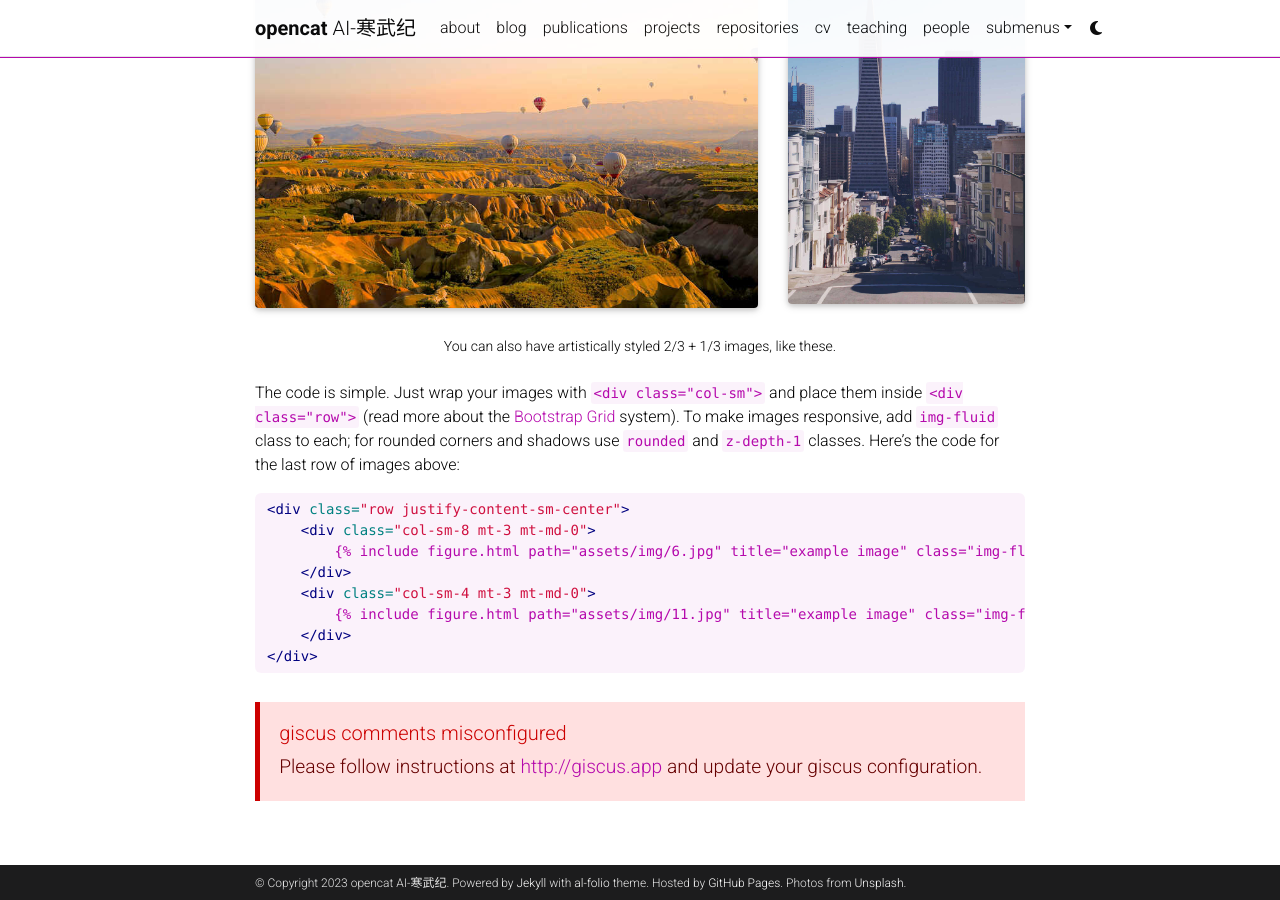
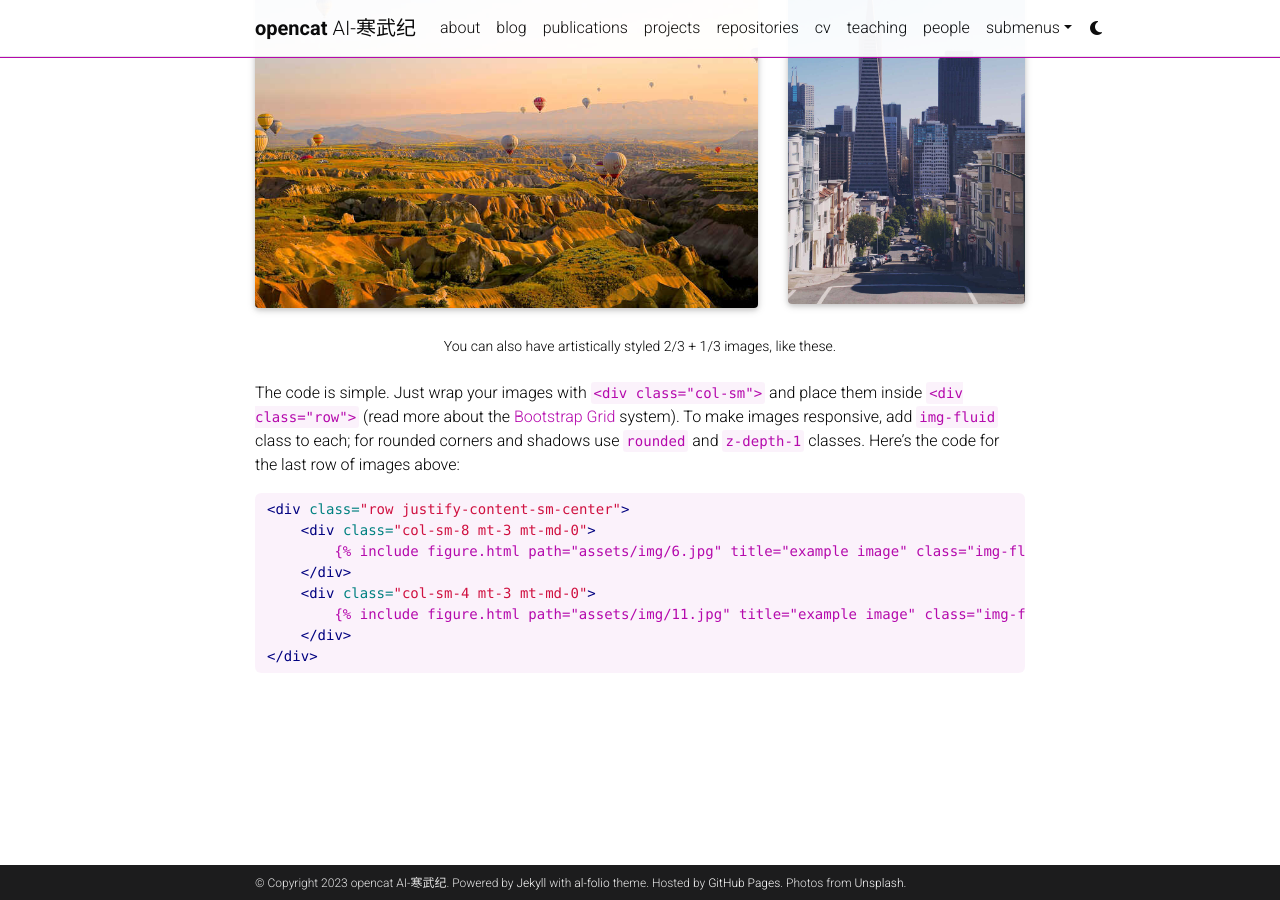
Before and after one commit to hwjai/hwjai.github.io, a Jekyll site: the page built from _projects/2_project.md, in a window 1280 px wide and 900 px high, scrolled down 1425 px. Built offline with Jekyll 4.4.1, drawn with Linux system fonts in a browser that asks for light colours; comment, search, counter and statistics services are not loaded; a style sheet for code colours, icons or effects is not loaded; some of the changed lines change nothing that is shown.

Commit message:
add giscus

```diff
--- a/_config.yml
+++ b/_config.yml
@@ -137,7 +137,7 @@
 # Follow instructions on https://giscus.app/ to setup for your repo to fill out
 # the information below.
 giscus:
-  repo:                          # <your-github-user-name>/<your-github-repo-name>
+  repo:    hwjai/hwjai.github.io                      # <your-github-user-name>/<your-github-repo-name>
   category: Comments             # name of the category under which discussions will be created
   mapping: title                 # identify discussions by post title
   strict: 1                      # use strict identification mode
```
